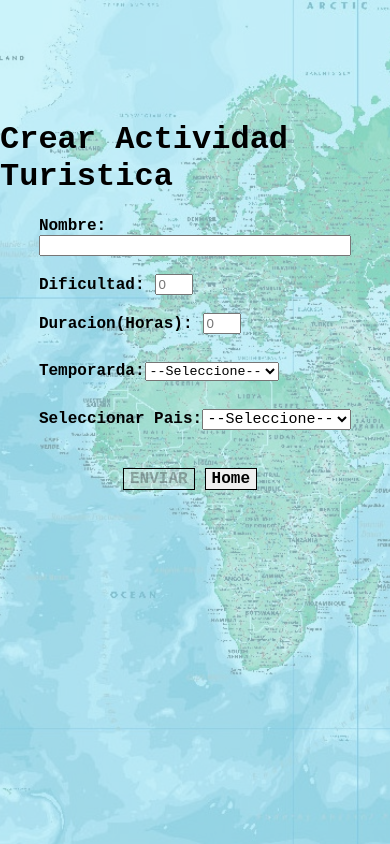
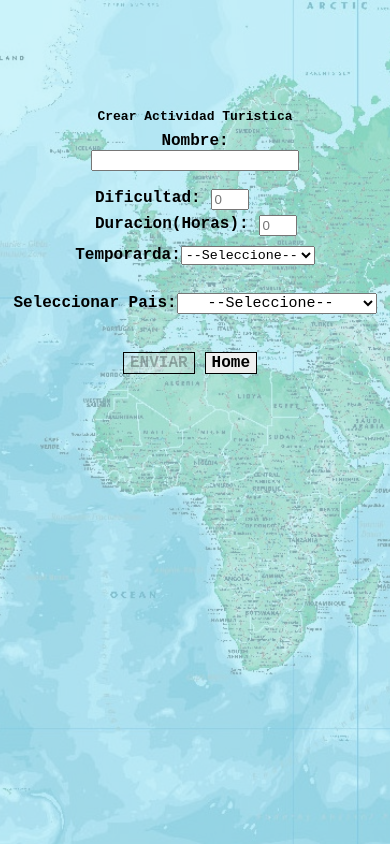
Before and after one commit to Ponce08/Countries_Frontend, a React (Vite) app: page /crear_actividad in a window 390 px wide. Built offline with nearby package versions, Linux system fonts and the light colour scheme.

Commit message:
turistic activity responsive

```diff
--- a/src/components/form/Form.jsx
+++ b/src/components/form/Form.jsx
@@ -96,7 +96,7 @@ const Form = () => {
                   <p></p>
                 </div>
               )}
-              <div>
+              <div className='Dificulty_content'>
                 <label htmlFor="dificulty" className="label_number1">
                   Dificultad:
                 </label>
@@ -111,7 +111,7 @@ const Form = () => {
                   </div>
                 )}
               </div>
-              <div>
+              <div className='Duration_content'>
                 <label htmlFor="duration" className="label_number2">
                   Duracion(Horas):
                 </label>
--- a/src/components/form/form.css
+++ b/src/components/form/form.css
@@ -172,3 +172,30 @@
         margin: 0;
     }
 }
+
+@media(width < 400px){
+    .content_h1 h1{
+       font-size: small;
+    }
+    .input_name{
+        width: 200px;
+    }
+    .content_data1{
+        align-items: center;
+    }
+    .content_data2{
+        align-items: center;
+    }
+    .content_select select{
+        width: 200px;
+    }
+    .Dificulty_content{
+        display: flex;
+        width: 200px;
+        margin-bottom: 5px;
+    }
+    .Duration_content{
+        display: flex;
+        width: 200px;
+    }
+}
--- a/src/components/navegation/navegation.css
+++ b/src/components/navegation/navegation.css
@@ -50,7 +50,6 @@
 .content_crear_actividad{
     height: 50px;
     button{
-        margin-left: 20px;
         width: 200px;
         font-family: 'Courier New', Courier, monospace;
         font-size: 16px;
```
